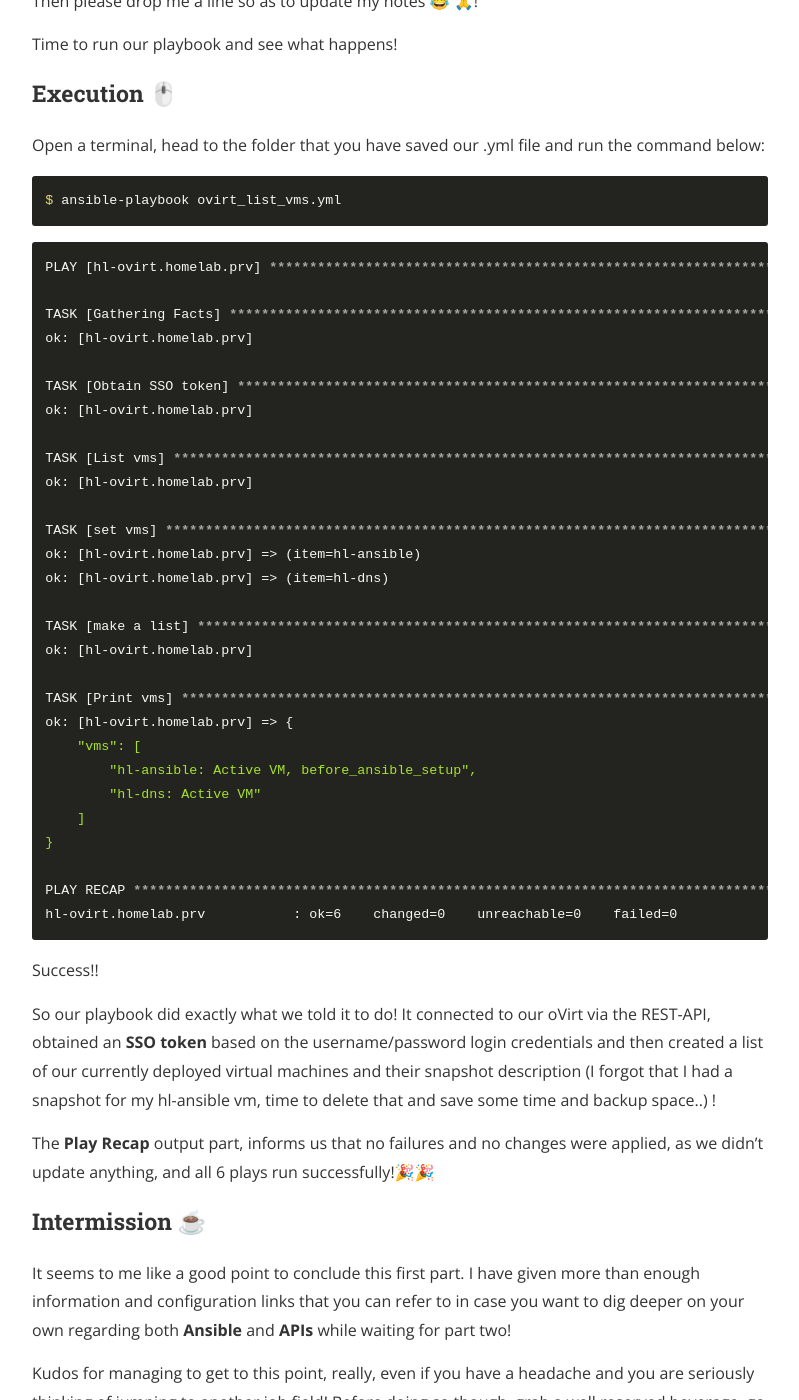
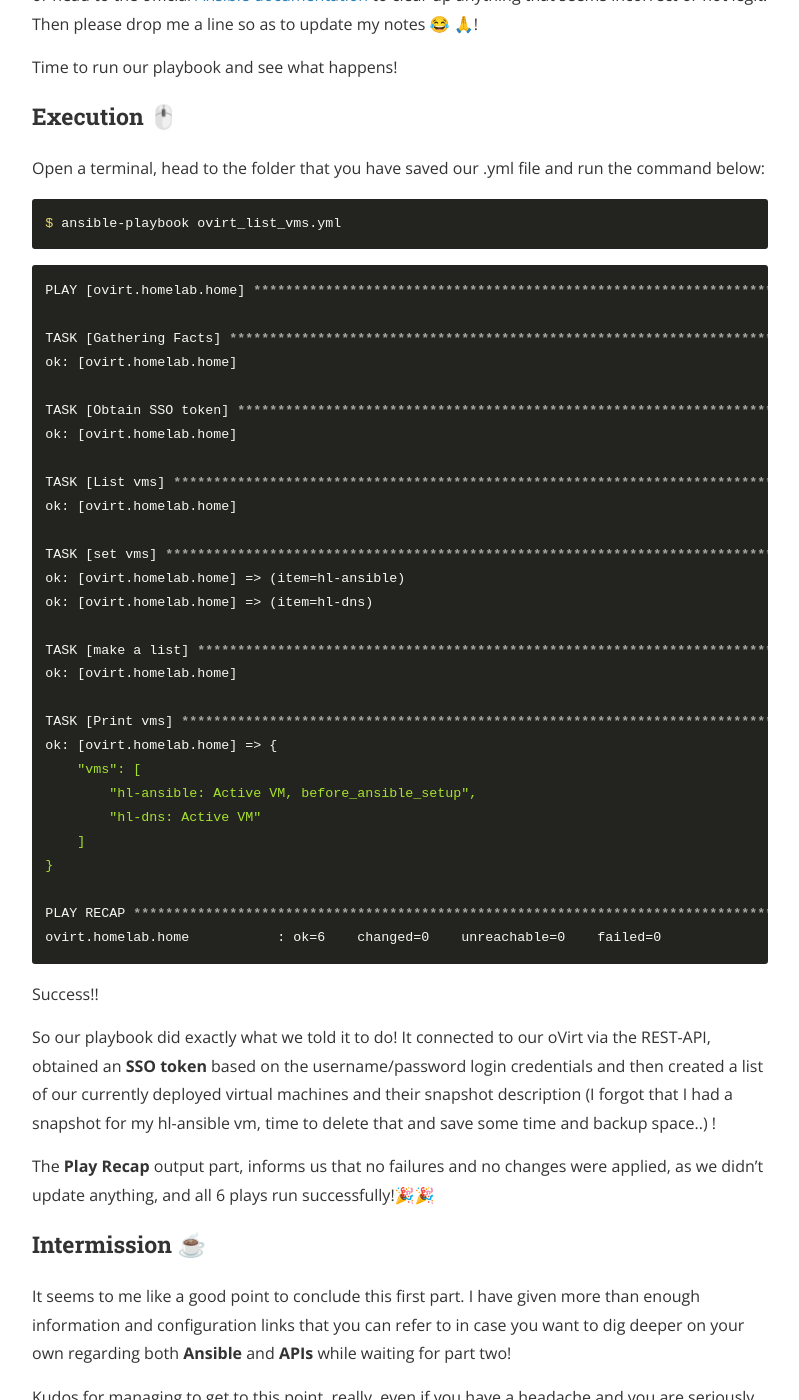
Before and after one commit to zroupas/zroupas.github.io, a Jekyll site: the page built from _posts/2021-09-05-ansible_ovirt_api_part1.markdown, in a window 1280 px wide and 1400 px high, scrolled down 9735 px. Shown: the whole window, without its empty margins (240-1039 px from the left). Built offline with Jekyll 4.4.1, drawn with Linux system fonts in a browser that asks for light colours; nearby versions of some CDN libraries; some of the changed text lies outside the part shown.

Commit message:
Post Automatically create virtual machines via Ansible and oVirt API - Part One 2021-09-05 - fixed ips, hostanems and architecture png

````diff
--- a/_posts/2021-09-05-ansible_ovirt_api_part1.markdown
+++ b/_posts/2021-09-05-ansible_ovirt_api_part1.markdown
@@ -93,15 +93,17 @@
 
 In the above picture we see what we have already configured:
  - **oVirt Host** : inside of which I create VM's, based on a template because i don't want to configure users, packages, ssh keys etc, by following more or less these [steps][vm-step-by-step]. So you understand, or you'll see on your own when creating more virtual machines, that those are a lot of clicks, especially if you intend to keep your services separated and in different machines.
-    - *hostname*: **hl-ovirt.homelab.prv**
-    - *IP*: **10.0.0.2**
+    - *hostname*: **hl-ovirt**
+    - *DNS*: **ovirt.homelab.home**
+    - *IP*: **10.0.0.3**
  - **Ansible VM** : This is a virtual machine, created in our oVirt infrastructure and which hosts all the ansible related configuration/files.
-    - *hostname*: **hl-ansible.homelab.prv**
+    - *hostname*: **hl-ansible**
+    - *DNS*: **ansible.homelab.home**
     - *IP*: **10.0.0.10**
 
 and what we want to achieve:
 
-- our goal here is to be able to run a playbook from the **hl-ansible.homelab.prv** which will call the **REST-API** provided by the **oVirt host** that will instruct the host to create a new machine with the **Name** & **IP** of our choosing by using the already configured **cloud-init template** hosted on our oVirt host.
+- our goal here is to be able to run a playbook from the **ansible.homelab.home** which will call the **REST-API** provided by the **oVirt host** that will instruct the host to create a new machine with the **Name** & **IP** of our choosing by using the already configured **cloud-init template** hosted on our oVirt host.
 
 Confusing 😕? Nahhhh you, you'll be alright, everything is going to be fine!
 
@@ -121,8 +123,8 @@
 
 Let's try and ping our oVirt host and confirm that we have connectivity:
 {% highlight bash %}
-:~$ ansible hl-ovirt.homelab.prv -m ping'
-hl-ovirt.homelab.prv | SUCCESS => {
+:~$ ansible ovirt.homelab.home -m ping'
+ovirt.homelab.home | SUCCESS => {
     "changed": false,
     "ping": "pong"
 }
@@ -130,15 +132,15 @@
 
 Ok, we can connect to our host! Let's check it's hostname:
 {% highlight bash %}
-:~$ ansible hl-ovirt.homelab.prv -m shell -a 'echo $HOSTNAME'
-hl-ovirt.homelab.prv | SUCCESS | rc=0 >>
+:~$ ansible ovirt.homelab.home -m shell -a 'echo $HOSTNAME'
+ovirt.homelab.home | SUCCESS | rc=0 >>
 hl-ovirt
 {% endhighlight %}
 
 ohh nice! Let's get the uptime of our host:
 {% highlight bash %}
-ansible hl-ovirt.homelab.prv -m shell -a uptime
-hl-ovirt.homelab.prv | SUCCESS | rc=0 >>
+ansible ovirt.homelab.home -m shell -a uptime
+ovirt.homelab.home | SUCCESS | rc=0 >>
  14:18:13 up 8 days, 21:31,  2 users,  load average: 0.10, 0.09, 0.11
 {% endhighlight %}
 
@@ -158,13 +160,13 @@
 {% raw %}
 :~$ cat <<EOF > ovirt_list_vms.yml
 ---
-- hosts: hl-ovirt.homelab.prv
+- hosts: ovirt.homelab.home
   connection: local
 
   tasks:
   - name: Obtain SSO token
     ovirt_auth:
-      url: https://hl-ovirt.homelab.prv/ovirt-engine/api
+      url: https://ovirt.homelab.home/ovirt-engine/api
       username: admin@internal
       password: "<add your password here>"
 
@@ -198,7 +200,7 @@
 
 Let's have a look on each section of the playbook. Keep in mind that I'm not an expert and you **must not take the next steps break down as a granted**, this is my personal notes and understanding of the playbook that we've just created:
 
- - The first section is the *host* which tells our playbook which is the target host (or group of hosts in other cases) that the playbook is going to be executed on. In our case the oVirt host of our infrastructure (**hl-ovirt.homelab.prv**) which provides the **REST-API**.
+ - The first section is the *host* which tells our playbook which is the target host (or group of hosts in other cases) that the playbook is going to be executed on. In our case the oVirt host of our infrastructure (**ovirt.homelab.home**) which provides the **REST-API**.
  - Next we have the *tasks* section and the first *play* where we are using **ovirt_vms_facts module** to retrieve the description of all vm's currently deployed in our home-lab infrastructure. We could always also use a pattern instead of the a nested_attribute, for example :
 ```
 ovirt_vms_facts:
@@ -207,7 +209,7 @@
 - Then we use the **set_fact module** which allows us to dynamically add or change facts during execution. In our case we want to output a list of vm names and their snapshot description, filter ```(|)``` by description separated by comma for multiple snapshots (if there are any..) while looping though the active virtual machines. Then we register the output to **all_vms** *variable* so as to be filtered in the next play. Again this is just an example and you can create your own list columns with the help of a little **JSON PATH** magic!<br>We then apply another filter to the previous **all_vms** variable with the use of map that just allows us to change every item in a list, using the ‘*attribute*’ keyword and do the transformation based on attributes of the list elements and assign the list to a new *variable* called **vms**.<br>To better understand what would be the output at this exact point, you can remove the **"make a list"** play and in **"print vms"** one replace **vms** variable with the **all_vms**. In that way you can test different tasks and figure out on your own what would be the outcome of each one if run separetly.<br>This would be the output in such case (do you see the all_vms.result that we are using in the *"make a list"* task?) :
 {% highlight yml %}
 {% raw %}
-ok: [hl-ovirt.homelab.prv] => {
+ok: [ovirt.homelab.home] => {
     "all_vms": {
         "changed": false,
         "msg": "All items completed",
@@ -250,26 +252,26 @@
 $ ansible-playbook ovirt_list_vms.yml
 ```
 ```
-PLAY [hl-ovirt.homelab.prv] **********************************************************************************************************************************
+PLAY [ovirt.homelab.home] **********************************************************************************************************************************
 
 TASK [Gathering Facts] **********************************************************************************************************************************
-ok: [hl-ovirt.homelab.prv]
+ok: [ovirt.homelab.home]
 
 TASK [Obtain SSO token] *********************************************************************************************************************************
-ok: [hl-ovirt.homelab.prv]
+ok: [ovirt.homelab.home]
 
 TASK [List vms] *****************************************************************************************************************************************
-ok: [hl-ovirt.homelab.prv]
+ok: [ovirt.homelab.home]
 
 TASK [set vms] ******************************************************************************************************************************************
-ok: [hl-ovirt.homelab.prv] => (item=hl-ansible)
-ok: [hl-ovirt.homelab.prv] => (item=hl-dns)
+ok: [ovirt.homelab.home] => (item=hl-ansible)
+ok: [ovirt.homelab.home] => (item=hl-dns)
 
 TASK [make a list] **************************************************************************************************************************************
-ok: [hl-ovirt.homelab.prv]
+ok: [ovirt.homelab.home]
 
 TASK [Print vms] ****************************************************************************************************************************************
-ok: [hl-ovirt.homelab.prv] => {
+ok: [ovirt.homelab.home] => {
     "vms": [
         "hl-ansible: Active VM, before_ansible_setup",
         "hl-dns: Active VM"
@@ -277,7 +279,7 @@
 }
 
 PLAY RECAP **********************************************************************************************************************************************
-hl-ovirt.homelab.prv           : ok=6    changed=0    unreachable=0    failed=0
+ovirt.homelab.home           : ok=6    changed=0    unreachable=0    failed=0
 ```
 
 Success!!
````
Also changed, not shown: assets/ansible-api/architecture.png.
